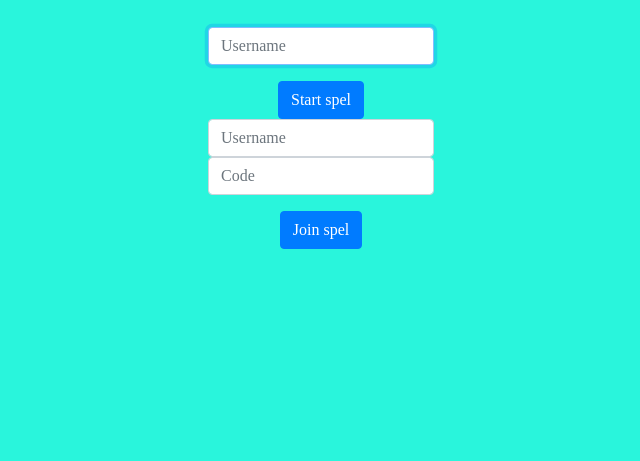
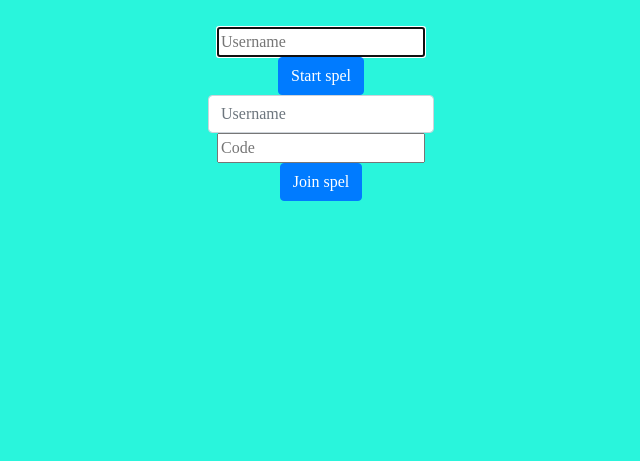
Before and after one commit to Hetgithubaccount/triviamasters, a Flask app: page / in a window 1280 px wide. Shown: the part 339-800 px from the top of the page, without its empty margins (319-959 px from the left). Run offline with Flask 2, Linux system fonts and the light colour scheme; some libraries are stand-ins or nearby versions.

Commit message:
index.html

```diff
--- a/templates/index.html
+++ b/templates/index.html
@@ -6,16 +6,17 @@
 
 {% block main %}
     <form action="/start" method="post">
-        <div class="form-group">
-            <input autocomplete="off" autofocus class="form-control" name="username" placeholder="Username" type="text">
+        <div class="form-start">
+            <input autocomplete="off" autofocus class="form-start" name="username" placeholder="Username" type="text">
         </div>
         <button class="btn btn-primary" type="submit">Start spel</button>
     </form>
+
     <form action="/join" method="post">
-        <div class="form-group">
+        <div class="form-join">
             <input autocomplete="off" autofocus class="form-control" name="username" placeholder="Username" type="text">
-        <div class="form-group">
-            <input class="form-control" name="number" placeholder="Code" type="text">
+        <div class="form-join">
+            <input class="form-join" name="number" placeholder="Code" type="text">
         </div>
         <button class="btn btn-primary" type="submit">Join spel</button>
     </form>
```
